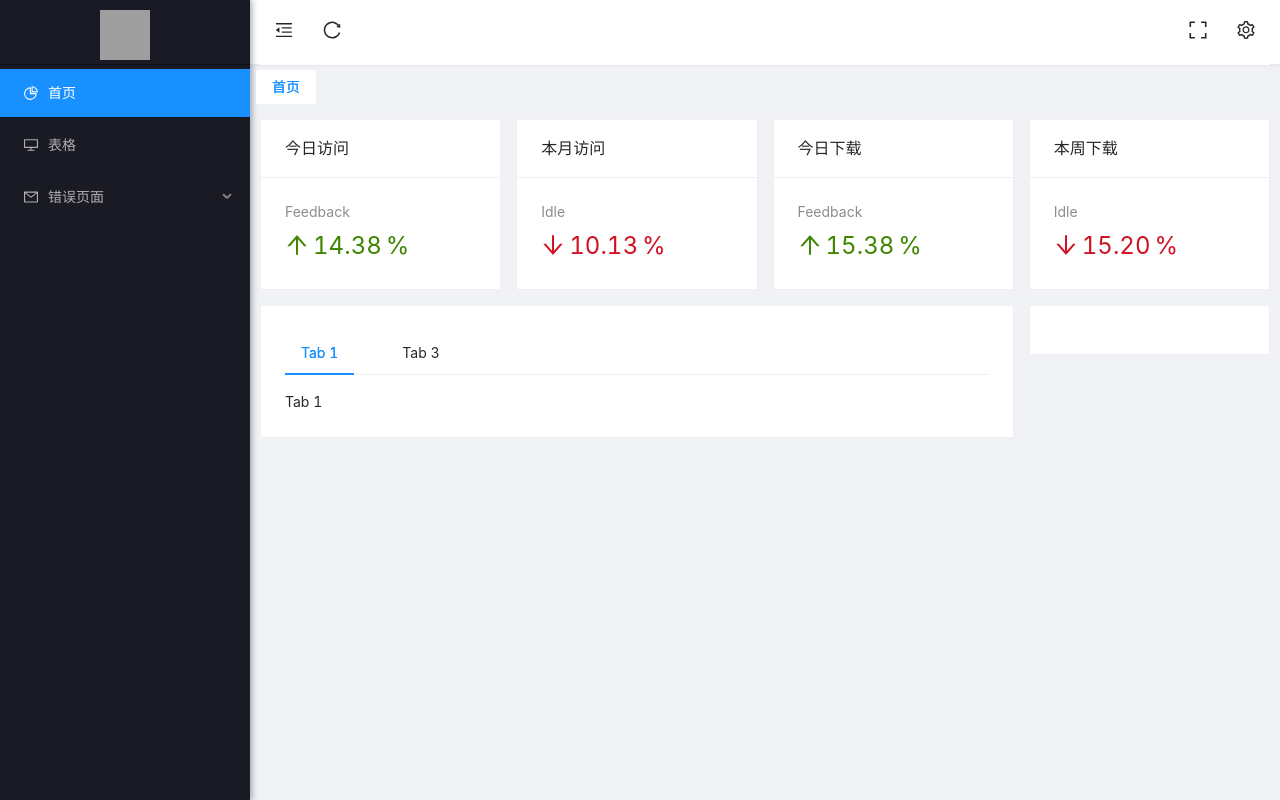
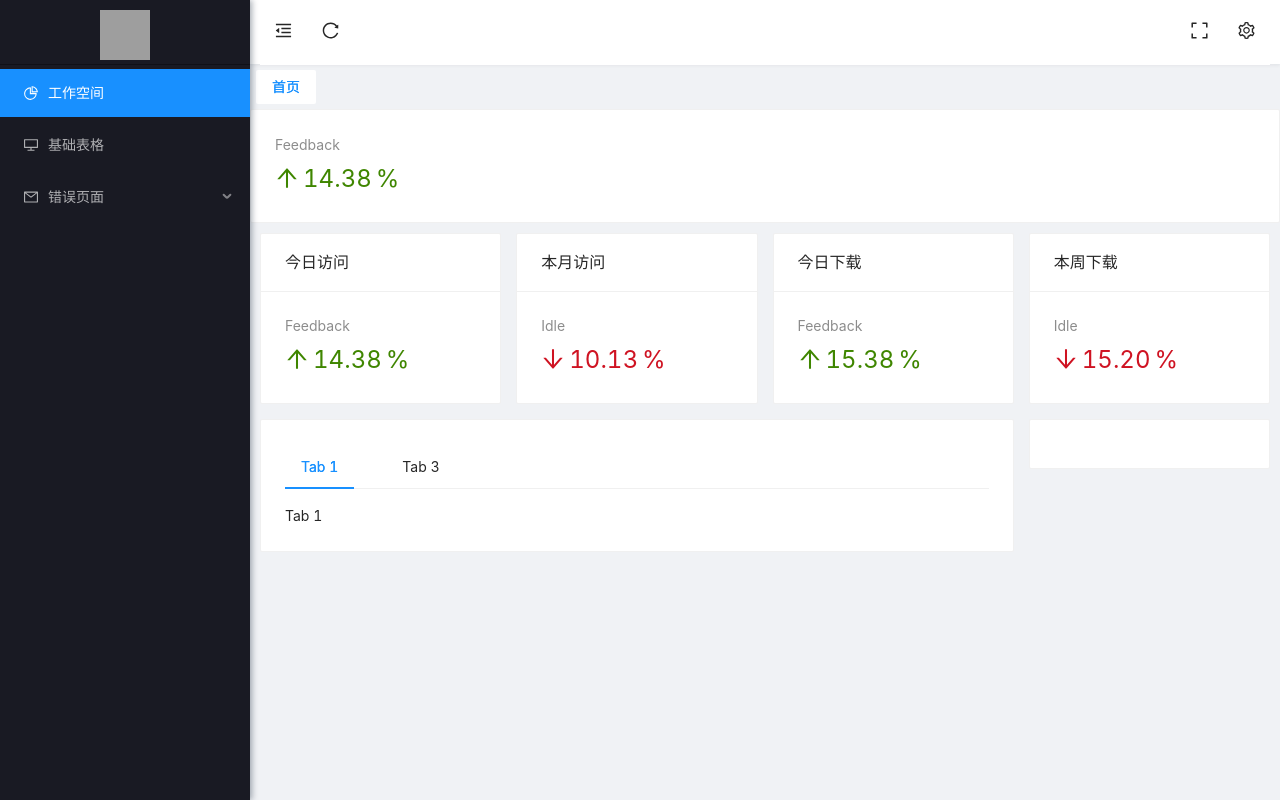
Before and after one commit to pearadmin/pear-admin-ant, a Vue app: page /#/ in a window 1280 px wide. Built offline with nearby package versions, Linux system fonts and the light colour scheme; grey boxes are pictures that could not be loaded.

Commit message:
优化细节问题

```diff
--- a/src/layouts/header/index.vue
+++ b/src/layouts/header/index.vue
@@ -8,17 +8,13 @@
         class="trigger"
         @click="trigger()"
       />
-      <menu-fold-outlined
-        v-else
-        class="trigger"
-        @click="trigger()"
-      />
-      <ReloadOutlined class="refresh" />
+      <menu-fold-outlined v-else class="trigger" @click="trigger()" />
+      <ReloadOutlined class="refresh"  @click="refresh()"/>
     </div>
     <!-- 右侧菜单功能项 -->
     <div class="next-menu">
       <ExpandOutlined class="expand" />
-      <SettingOutlined class="setting"  @click="setting()"/>
+      <SettingOutlined class="setting" @click="setting()" />
     </div>
   </div>
 </template>
@@ -30,7 +26,7 @@ import {
   MenuUnfoldOutlined,
   SettingOutlined,
   ExpandOutlined,
-  ReloadOutlined
+  ReloadOutlined,
 } from "@ant-design/icons-vue";
 export default {
   components: {
@@ -38,18 +34,21 @@ export default {
     MenuUnfoldOutlined,
     SettingOutlined,
     ExpandOutlined,
-    ReloadOutlined
+    ReloadOutlined,
   },
-  methods:{
-    trigger:function(){
+  methods: {
+    trigger: function () {
       // 更改当前状态
       store.commit("updateCollasped");
     },
-    setting:function(){
+    setting: function () {
       // 抽屉是否显示
       store.commit("updateVisible");
-    }
-  }
+    },
+    refresh: function () {
+      this.$router.go(0);
+    },
+  },
 };
 </script>
 <style scoped>
@@ -60,7 +59,7 @@ export default {
 #header .refresh,
 #header .trigger,
 #header .setting {
-  font-size: 18px;
+  font-size: 17px;
   line-height: 64px;
   padding: 0 15px;
   cursor: pointer;
--- a/src/layouts/index.vue
+++ b/src/layouts/index.vue
@@ -83,5 +83,6 @@ html {
 
 #basic-layout .ant-layout-sider{
   box-shadow: 2px 0 6px rgba(0,21,41,.35);
+  z-index: 999;
 }
 </style>
--- a/src/layouts/logo/index.vue
+++ b/src/layouts/logo/index.vue
@@ -1,6 +1,8 @@
 <template>
   <div class="logo">
-    <span v-if="!collapsed"><img src="https://file.iviewui.com/admin-pro-dist/img/logo-small.4a34a883.png"/></span>
+    <span v-if="!collapsed">
+      <img src="https://file.iviewui.com/admin-pro-dist/img/logo-small.4a34a883.png"/>
+    </span>
     <span v-else><img src="https://file.iviewui.com/admin-pro-dist/img/logo-small.4a34a883.png"/></span>
   </div>
 </template>
@@ -21,10 +23,9 @@ export default {
 .logo {
   height: 65px;
   font-size: 22px;
-  color: #1890ff;
   padding: 10px;
-  font-weight: 700;
   text-align: center;
+  color:white;
   border-bottom: 1px solid #101117;
   background: #191a23;
 }
--- a/src/layouts/side/index.vue
+++ b/src/layouts/side/index.vue
@@ -10,13 +10,13 @@
       <a-menu-item key="1">
         <router-link to="/home" @click="clickMenuItem('1', '首页', '/home')">
           <PieChartOutlined />
-          <span>首页</span>
+          <span>工作空间</span>
         </router-link>
       </a-menu-item>
       <a-menu-item key="3">
         <router-link to="/table" @click="clickMenuItem('3', '表格', '/table')">
           <DesktopOutlined />
-          <span>表格</span>
+          <span>基础表格</span>
         </router-link>
       </a-menu-item>
       <a-sub-menu key="4">
--- a/src/views/Home.vue
+++ b/src/views/Home.vue
@@ -1,5 +1,19 @@
 <template>
   <div id="home">
+    <a-card>
+      <a-statistic
+        title="Feedback"
+        :value="14.38"
+        :precision="2"
+        suffix="%"
+        :value-style="{ color: '#3f8600' }"
+        style="margin-right: 50px"
+      >
+        <template v-slot:prefix>
+          <Arrow-up-outlined />
+        </template>
+      </a-statistic>
+    </a-card>
     <div style="padding: 10px">
       <a-row :gutter="[15, 15]">
         <a-col :span="6">
--- a/src/views/Table.vue
+++ b/src/views/Table.vue
@@ -1,6 +1,20 @@
 <template>
 <div>
-<div style="padding:10px;">
+  <a-card>
+      <a-statistic
+        title="Feedback"
+        :value="14.38"
+        :precision="2"
+        suffix="%"
+        :value-style="{ color: '#3f8600' }"
+        style="margin-right: 50px"
+      >
+        <template v-slot:prefix>
+          <Arrow-up-outlined />
+        </template>
+      </a-statistic>
+    </a-card>
+<div style="padding:15px;">
     <a-table :columns="columns" :data-source="data">
       <template v-slot:name="{ text }">
         <a>{{ text }}</a>
--- a/src/views/error/403.vue
+++ b/src/views/error/403.vue
@@ -1,6 +1,6 @@
 <template>
   <div id="403">
-    <a-card :bordered="false" style="margin: 15px">
+    <a-card :bordered="false" style="margin: 10px">
       <a-result
         status="403"
         title="403"
--- a/src/views/error/404.vue
+++ b/src/views/error/404.vue
@@ -1,6 +1,6 @@
 <template>
 <di id="404">
-  <a-card :bordered="false" style="margin:15px">
+  <a-card :bordered="false" style="margin:10px">
     <a-result status="404" title="404" sub-title="Sorry, the page you visited does not exist.">
     <template #extra>
       <a-button type="primary">
--- a/src/views/error/500.vue
+++ b/src/views/error/500.vue
@@ -1,6 +1,6 @@
 <template>
   <div id="500">
-    <a-card :bordered="false" style="margin: 15px">
+    <a-card :bordered="false" style="margin: 10px">
       <a-result
         status="500"
         title="500"
```
